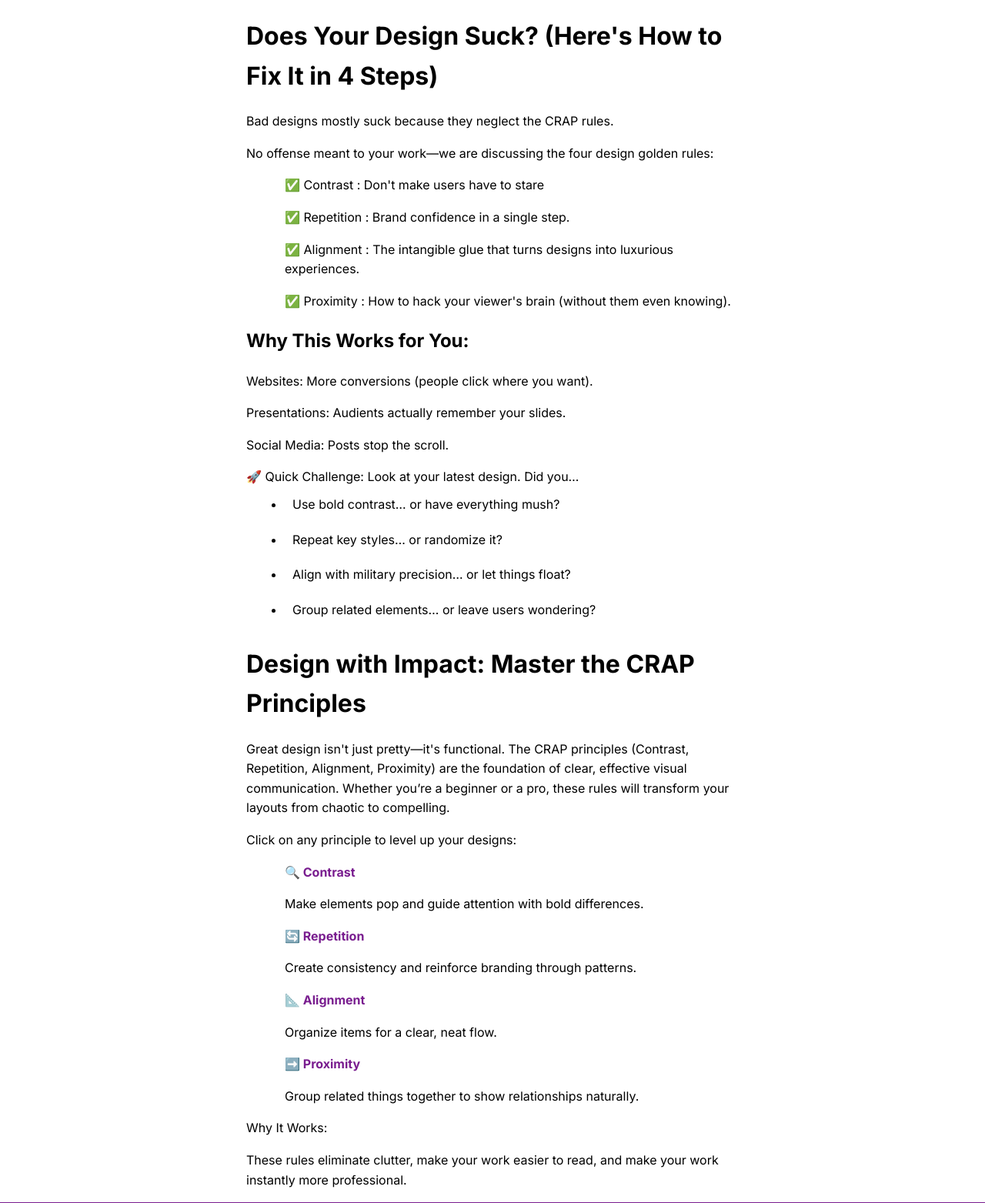
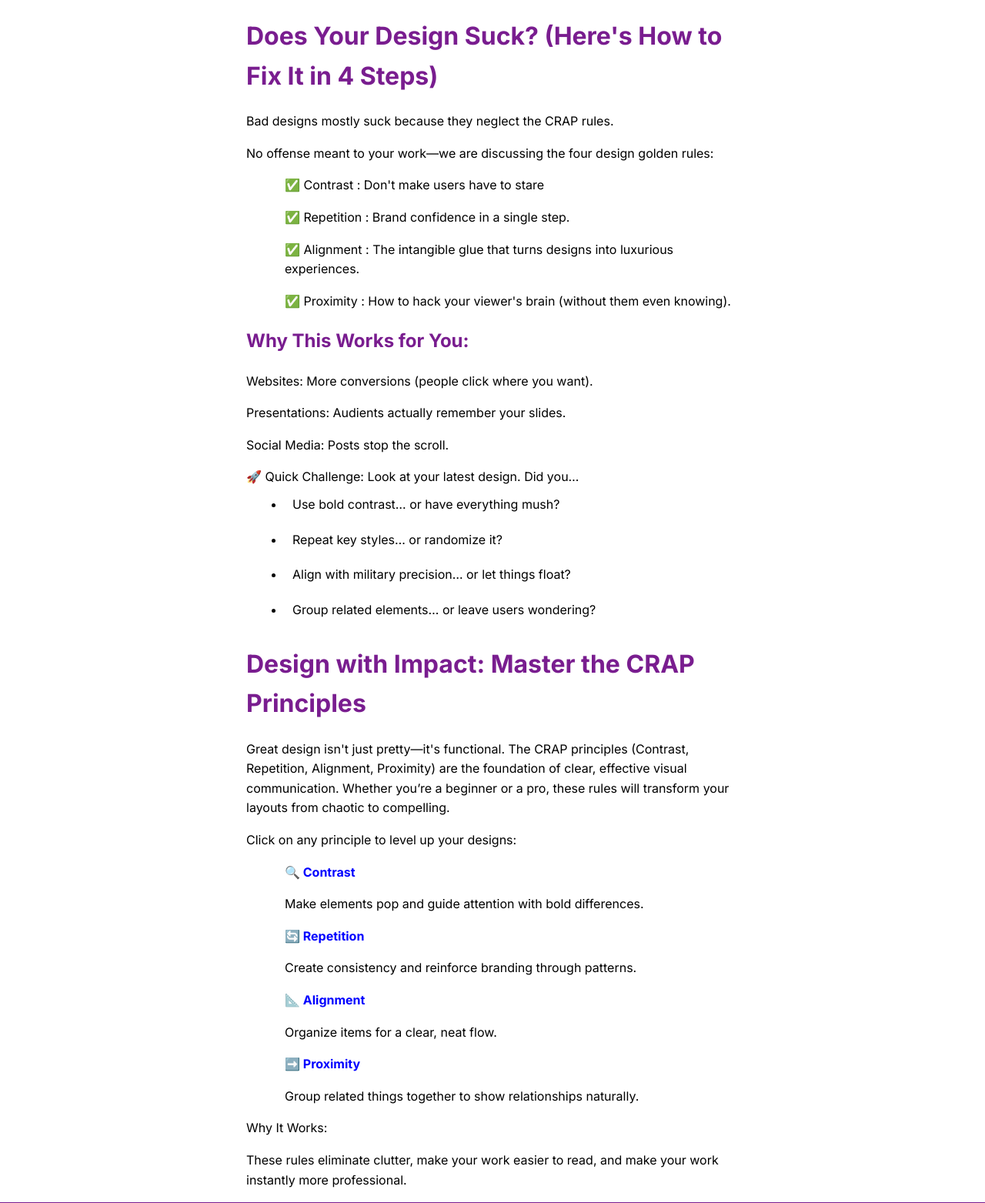
Before and after one commit to Bondulance/CRAP_Final, a PHP site: page / in a window 1280 px wide. Shown: the top 1563 px of the page at 77% size. Run offline with PHP 8.4, Linux system fonts and the light colour scheme.

Commit message:
Header colors

```diff
--- a/assets/css/style.css
+++ b/assets/css/style.css
@@ -18,8 +18,12 @@ main{
 
 main a{
     text-decoration: none;
-    color:#791D8F;
+    color:blue;
     font-weight: bold;
+}
+
+h1, h2{
+    color: #791D8F;
 }
 
 ul{
```
